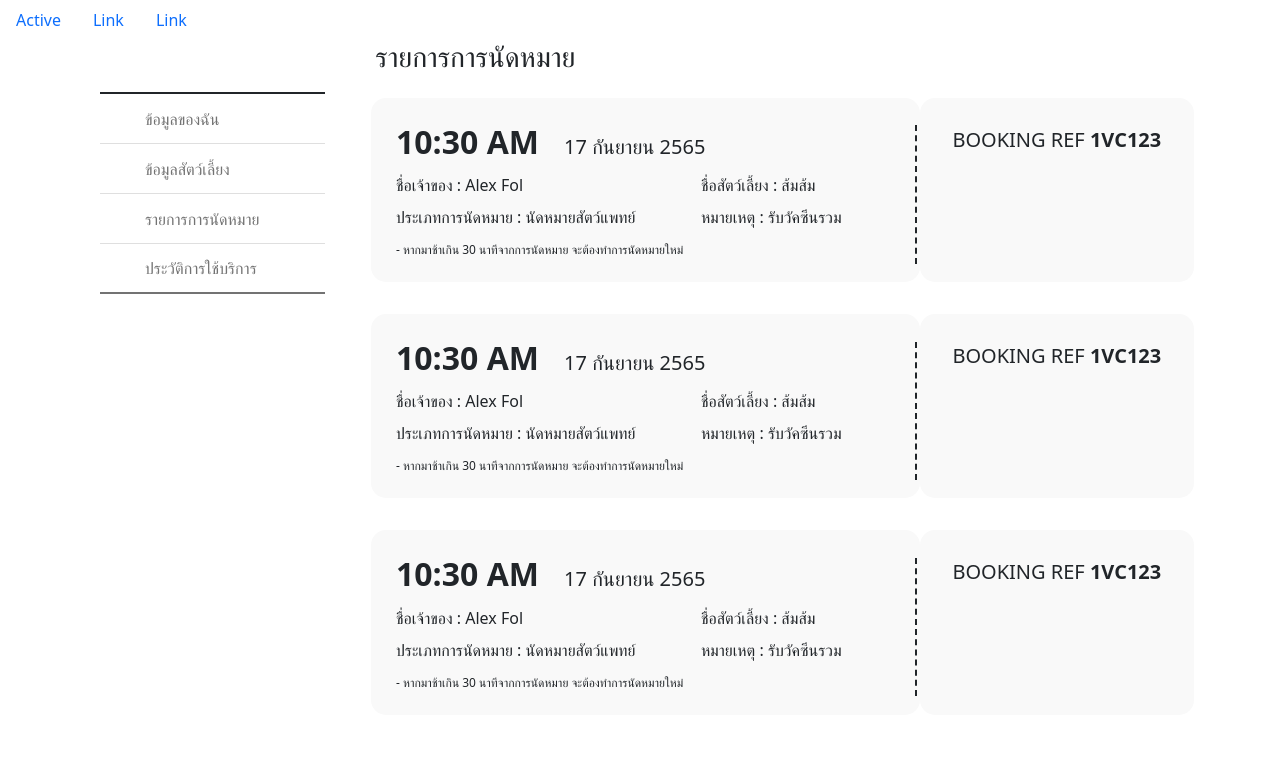
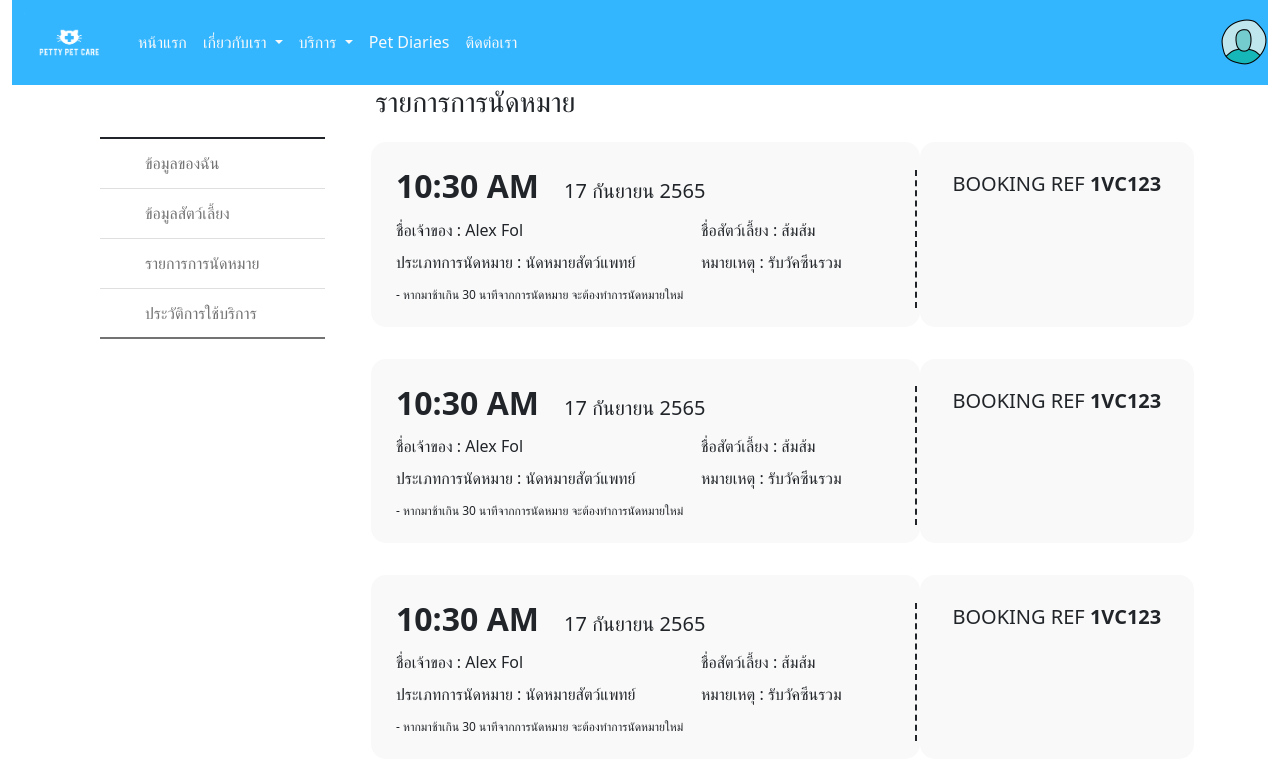
Before and after one commit to sakuro44/petcare, a Vue app: page / in a window 1280 px wide. Shown: the top 780 px of the page. Built offline with nearby package versions, Linux system fonts and the light colour scheme.

Commit message:
navbarคร่าวๆๆ

```diff
--- a/src/App.vue
+++ b/src/App.vue
@@ -1,14 +1,15 @@
 <script setup>
 import { RouterLink, RouterView } from "vue-router";
 import AppointmentCard from "./components/AppointmentCard.vue";
+import Navbar from "./components/Navbar.vue";
 </script>
 
 <template>
   <nav class="nav">
-    <a class="nav-link active" aria-current="page" href="#">Active</a>
-    <a class="nav-link" href="#">Link</a>
-    <a class="nav-link" href="#">Link</a>
-  </nav>
+  <div class="container-fluid">
+    <Navbar/>
+  </div>
+</nav>
   <div class="container">
     <div class="row">
       <div class="col-md-3 d-flex justify-content-center">
--- /dev/null
+++ b/src/components/Navbar.vue
@@ -0,0 +1,61 @@
+<template>
+ <nav class="navbar navbar-expand-lg ">
+  <div class="container-fluid ">
+    <a class="navbar-brand" href="#">
+      <img src="../pic/logo.png" alt="logo" style="width:90px;" >
+    </a>
+    <button class="navbar-toggler" type="button" data-bs-toggle="collapse" data-bs-target="#navbarSupportedContent" aria-controls="navbarSupportedContent" aria-expanded="false" aria-label="Toggle navigation">
+      <span class="navbar-toggler-icon"></span>
+    </button>
+    <div class="collapse navbar-collapse " id="navbarSupportedContent">
+      <ul class="navbar-nav me-auto mb-2 mb-lg-0 ">
+        <li class="nav-item ">
+          <a class="nav-link active text-light" aria-current="page" href="#">หน้าแรก</a>
+        </li>
+        <li class="nav-item dropdown">
+          <a class="nav-link dropdown-toggle text-light" href="#" role="button" data-bs-toggle="dropdown" aria-expanded="false">
+          เกี่ยวกับเรา
+          </a>
+          <ul class="dropdown-menu">
+            <li><a class="dropdown-item" href="#">แผนที่โรงพยาบาล</a></li>
+          </ul>
+        </li>
+        <li class="nav-item dropdown">
+          <a class="nav-link dropdown-toggle text-light" href="#" role="button" data-bs-toggle="dropdown" aria-expanded="false">
+            บริการ
+          </a>
+          <ul class="dropdown-menu">
+            <li><a class="dropdown-item" href="#">บริการอาบน้ำสัตว์เลี้ยง</a></li>
+            <li><a class="dropdown-item" href="#">บริการฉีดวัคซีนสัตว์เลี้ยง</a></li>
+            <li><a class="dropdown-item" href="#">โปรแกรมดูแลสุขสัตว์สัตว์เลี้ยง</a></li>
+          </ul>
+        </li>
+        <li class="nav-item">
+          <a class="nav-link text-light">Pet Diaries</a>
+        </li>
+        <li class="nav-item">
+          <a class="nav-link text-light">ติดต่อเรา</a>
+        </li>
+      </ul>
+    </div>
+  </div>
+  <div>
+    <img src="../pic/เข้าสู่ระบบ.png" alt="">
+  </div>
+
+</nav>
+</template>
+
+
+<script>
+    export default {
+        name: 'Navbar'
+    }
+</script>
+
+<style scoped>
+  nav{
+    background-color: rgb(52, 182, 255);
+  }
+
+</style>
```
Also changed, not shown: src/pic/logo.png (added), src/pic/เข้าสู่ระบบ.png (added).
